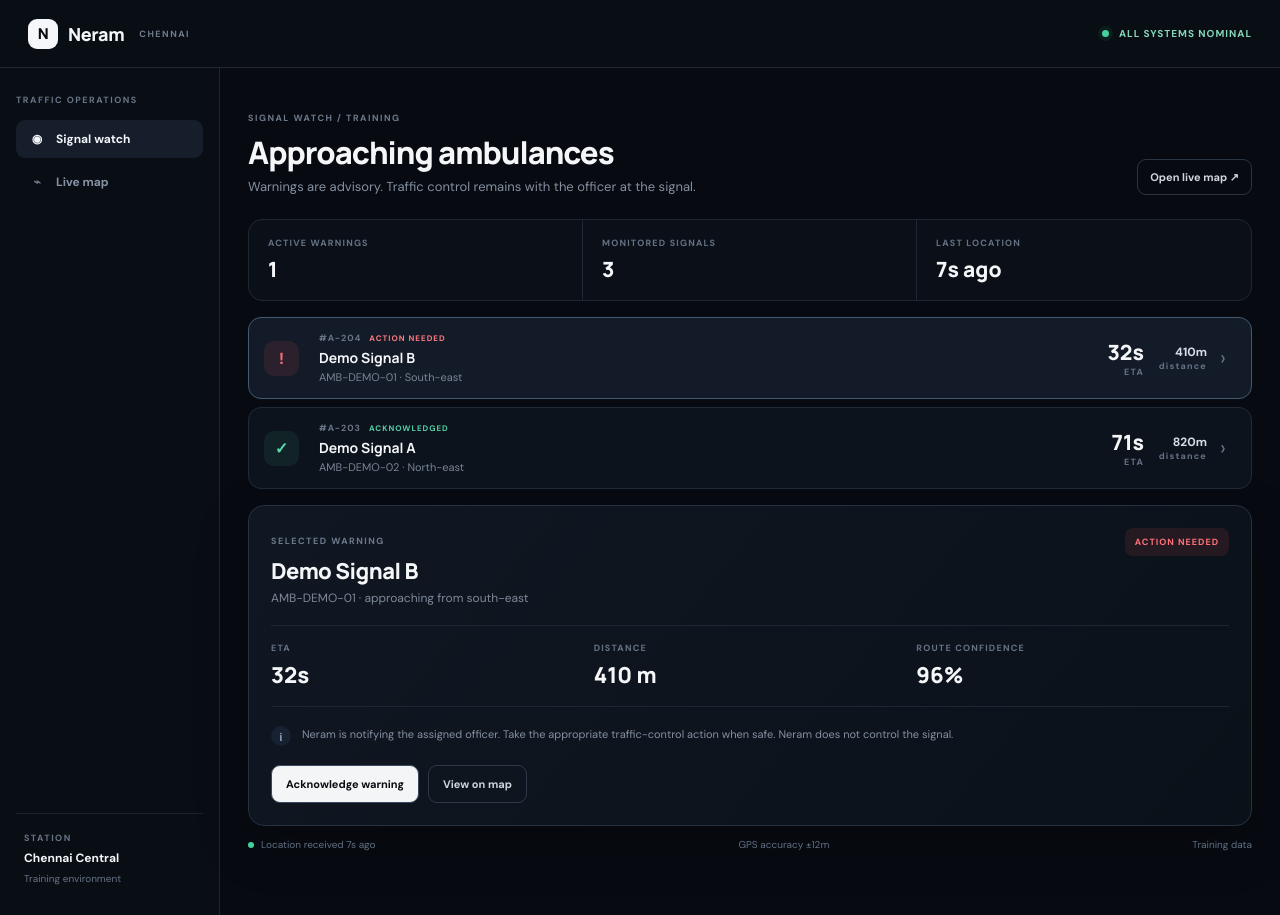
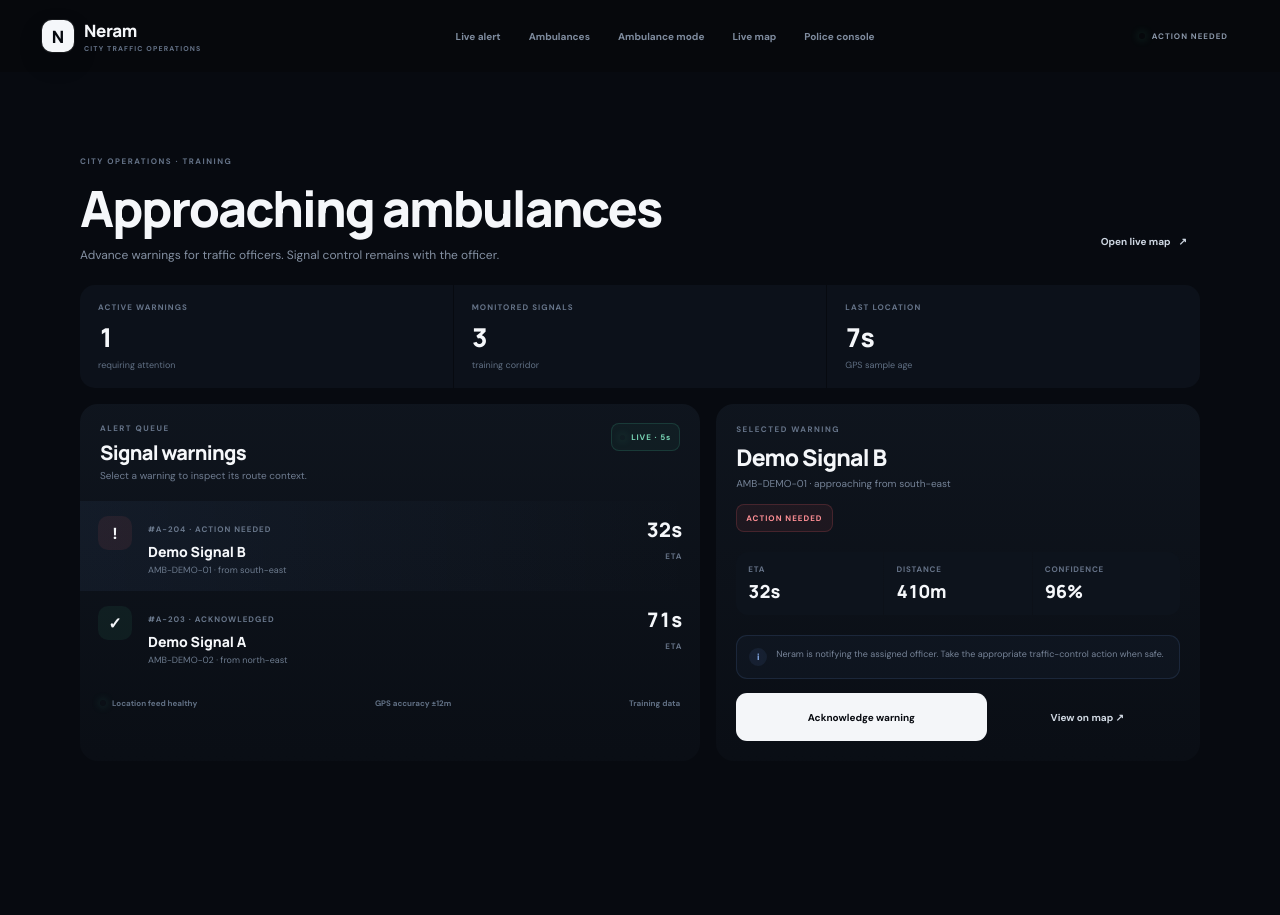
Before and after one commit to NotSash/Neram, a Next.js app in the folder apps/web/: page /dashboard in a window 1280 px wide. After the commit the page ends 809 px from the top, so only its background shows below. Built offline with nearby package versions, Linux system fonts and the light colour scheme.

Commit message:
feat: bring city dashboard to premium design system

```diff
--- a/apps/web/app/dashboard/page.tsx
+++ b/apps/web/app/dashboard/page.tsx
@@ -1,95 +1,19 @@
 "use client";
 
-import "./dashboard.css";
+import "../dashboard-premium.css";
+import "../interface-polish.css";
+import "../ops-nav.css";
 import { useMemo, useState } from "react";
+import OpsNav from "../OpsNav";
 
-const DEMO_ALERTS = [
-  { id: "A-204", ambulance: "AMB-DEMO-01", signal: "Demo Signal B", eta: 32, distance: 410, status: "PENDING", direction: "South-east", confidence: 96 },
-  { id: "A-203", ambulance: "AMB-DEMO-02", signal: "Demo Signal A", eta: 71, distance: 820, status: "ACKNOWLEDGED", direction: "North-east", confidence: 91 },
-];
+const DEMO_ALERTS=[{id:"A-204",ambulance:"AMB-DEMO-01",signal:"Demo Signal B",eta:32,distance:410,status:"PENDING",direction:"South-east",confidence:96},{id:"A-203",ambulance:"AMB-DEMO-02",signal:"Demo Signal A",eta:71,distance:820,status:"ACKNOWLEDGED",direction:"North-east",confidence:91}];
 
-export default function DashboardPage() {
-  const [selected, setSelected] = useState(DEMO_ALERTS[0]);
-  const [acknowledged, setAcknowledged] = useState(false);
-  const active = useMemo(() => DEMO_ALERTS.filter((alert) => alert.status === "PENDING").length - (acknowledged ? 1 : 0), [acknowledged]);
-
-  return (
-    <main className="ops-shell">
-      <header className="ops-topbar">
-        <div className="ops-brand"><span className="ops-mark">N</span><span>Neram</span><span className="ops-city">CHENNAI</span></div>
-        <div className="ops-live"><span /> ALL SYSTEMS NOMINAL</div>
-      </header>
-
-      <div className="ops-layout">
-        <aside className="ops-sidebar">
-          <div className="sidebar-label">TRAFFIC OPERATIONS</div>
-          <nav>
-            <a className="nav-item active" href="/dashboard"><span>◉</span> Signal watch</a>
-            <a className="nav-item" href="/map"><span>⌁</span> Live map</a>
-          </nav>
-          <div className="sidebar-footer">
-            <div className="mini-label">STATION</div>
-            <strong>Chennai Central</strong>
-            <span>Training environment</span>
-          </div>
-        </aside>
-
-        <section className="ops-main">
-          <div className="ops-heading">
-            <div>
-              <div className="eyebrow">SIGNAL WATCH / TRAINING</div>
-              <h1>Approaching ambulances</h1>
-              <p>Warnings are advisory. Traffic control remains with the officer at the signal.</p>
-            </div>
-            <a className="map-link" href="/map">Open live map <span>↗</span></a>
-          </div>
-
-          <div className="ops-stats">
-            <div><span>ACTIVE WARNINGS</span><strong>{Math.max(active, 0)}</strong></div>
-            <div><span>MONITORED SIGNALS</span><strong>3</strong></div>
-            <div><span>LAST LOCATION</span><strong>7s ago</strong></div>
-          </div>
-
-          <div className="alert-stack">
-            {DEMO_ALERTS.map((alert) => {
-              const isSelected = selected.id === alert.id;
-              const isPending = alert.status === "PENDING" && !(acknowledged && alert.id === selected.id);
-              return (
-                <button key={alert.id} className={`ops-alert ${isSelected ? "selected" : ""}`} onClick={() => { setSelected(alert); if (alert.id !== selected.id) setAcknowledged(false); }}>
-                  <div className={`alert-severity ${isPending ? "urgent" : "normal"}`}>{isPending ? "!" : "✓"}</div>
-                  <div className="alert-main">
-                    <div className="alert-row"><span className="alert-id">#{alert.id}</span><span className={`status ${isPending ? "pending" : "ack"}`}>{isPending ? "ACTION NEEDED" : "ACKNOWLEDGED"}</span></div>
-                    <strong>{alert.signal}</strong>
-                    <span>{alert.ambulance} · {alert.direction}</span>
-                  </div>
-                  <div className="alert-eta"><strong>{alert.eta}s</strong><span>ETA</span></div>
-                  <div className="alert-distance"><strong>{alert.distance}m</strong><span>distance</span></div>
-                  <div className="chevron">›</div>
-                </button>
-              );
-            })}
-          </div>
-
-          <section className="detail-card">
-            <div className="detail-head">
-              <div><span className="eyebrow">SELECTED WARNING</span><h2>{selected.signal}</h2><p>{selected.ambulance} · approaching from {selected.direction.toLowerCase()}</p></div>
-              <div className={`big-status ${acknowledged && selected.id === DEMO_ALERTS[0].id ? "acknowledged" : "warning"}`}>{acknowledged && selected.id === DEMO_ALERTS[0].id ? "ACKNOWLEDGED" : "ACTION NEEDED"}</div>
-            </div>
-            <div className="detail-metrics">
-              <div><span>ETA</span><strong>{acknowledged && selected.id === DEMO_ALERTS[0].id ? "31s" : `${selected.eta}s`}</strong></div>
-              <div><span>DISTANCE</span><strong>{selected.distance} m</strong></div>
-              <div><span>ROUTE CONFIDENCE</span><strong>{selected.confidence}%</strong></div>
-            </div>
-            <div className="detail-note"><span className="note-icon">i</span><p>Neram is notifying the assigned officer. Take the appropriate traffic-control action when safe. Neram does not control the signal.</p></div>
-            <div className="detail-actions">
-              <button className="ack-button" onClick={() => setAcknowledged(true)} disabled={!(!acknowledged && selected.id === DEMO_ALERTS[0].id)}>Acknowledge warning</button>
-              <a className="secondary-button" href="/map">View on map</a>
-            </div>
-          </section>
-
-          <div className="event-strip"><span><i className="event-dot" /> Location received 7s ago</span><span>GPS accuracy ±12m</span><span>Training data</span></div>
-        </section>
-      </div>
-    </main>
-  );
+export default function DashboardPage(){
+  const [selected,setSelected]=useState(DEMO_ALERTS[0]);const [acknowledged,setAcknowledged]=useState(false);const active=useMemo(()=>DEMO_ALERTS.filter(a=>a.status==="PENDING").length-(acknowledged?1:0),[acknowledged]);const selectedIsPrimary=selected.id===DEMO_ALERTS[0].id;const selectedAck=acknowledged&&selectedIsPrimary;
+  return <main className="nd-dashboard"><OpsNav section="CITY TRAFFIC OPERATIONS" status={active>0?"ACTION NEEDED":"NOMINAL"}/><div className="nd-container">
+    <section className="nd-heading"><div><div className="nd-kicker">CITY OPERATIONS · TRAINING</div><h1>Approaching ambulances</h1><p>Advance warnings for traffic officers. Signal control remains with the officer.</p></div><a className="nd-heading-link" href="/map">Open live map <span>↗</span></a></section>
+    <section className="nd-stats"><div className="nd-stat"><span>ACTIVE WARNINGS</span><strong>{Math.max(active,0)}</strong><small>requiring attention</small></div><div className="nd-stat"><span>MONITORED SIGNALS</span><strong>3</strong><small>training corridor</small></div><div className="nd-stat good"><span>LAST LOCATION</span><strong>7s</strong><small>GPS sample age</small></div></section>
+    <div className="nd-grid"><section className="nd-card"><header className="nd-card-head"><div><div className="nd-kicker">ALERT QUEUE</div><h2>Signal warnings</h2><p>Select a warning to inspect its route context.</p></div><span className="nd-feed-pill"><i/> LIVE · 5s</span></header><div className="nd-alert-list">{DEMO_ALERTS.map(alert=>{const isSelected=selected.id===alert.id;const pending=alert.status==="PENDING"&&!selectedAck;return <button key={alert.id} type="button" className={`nd-alert ${isSelected?"selected":""} ${pending?"pending":""}`} onClick={()=>{setSelected(alert);if(alert.id!==DEMO_ALERTS[0].id)setAcknowledged(false)}} aria-pressed={isSelected}><span className="nd-alert-icon">{pending?"!":"✓"}</span><span className="nd-alert-main"><span className="nd-alert-label">#{alert.id} · {pending?"ACTION NEEDED":"ACKNOWLEDGED"}</span><strong>{alert.signal}</strong><p>{alert.ambulance} · from {alert.direction.toLowerCase()}</p></span><span className="nd-alert-eta"><strong>{alert.eta}s</strong><span>ETA</span></span></button>})}</div><div className="nd-timeline"><span><i/>Location feed healthy</span><span>GPS accuracy ±12m</span><span>Training data</span></div></section>
+      <aside className="nd-card nd-detail"><div className="nd-kicker">SELECTED WARNING</div><h2>{selected.signal}</h2><p className="nd-detail-copy">{selected.ambulance} · approaching from {selected.direction.toLowerCase()}</p><span className={`nd-detail-state ${selectedAck?"ack":""}`}>{selectedAck?"ACKNOWLEDGED":"ACTION NEEDED"}</span><div className="nd-detail-metrics"><div><span>ETA</span><strong>{selectedAck?"31s":`${selected.eta}s`}</strong></div><div><span>DISTANCE</span><strong>{selected.distance}m</strong></div><div><span>CONFIDENCE</span><strong>{selected.confidence}%</strong></div></div><div className="nd-note"><span>i</span><p>Neram is notifying the assigned officer. Take the appropriate traffic-control action when safe.</p></div><div className="nd-actions"><button type="button" onClick={()=>setAcknowledged(true)} disabled={!(!selectedAck&&selectedIsPrimary)}>Acknowledge warning</button><a href="/map">View on map ↗</a></div></aside></div>
+  </div></main>;
 }
```
